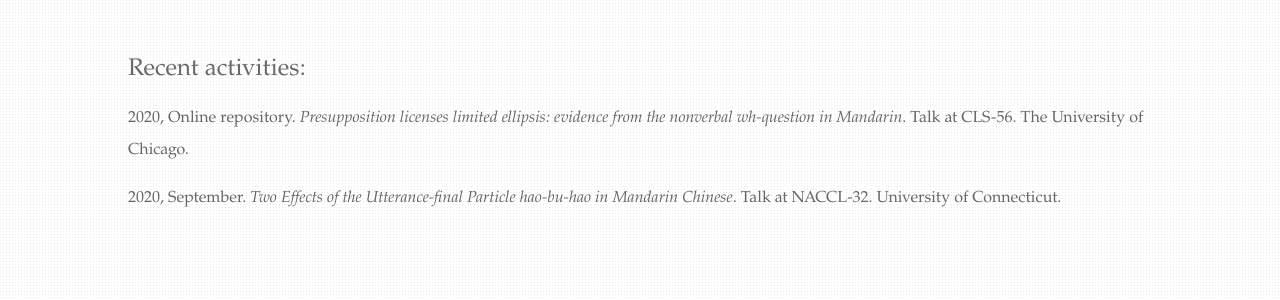
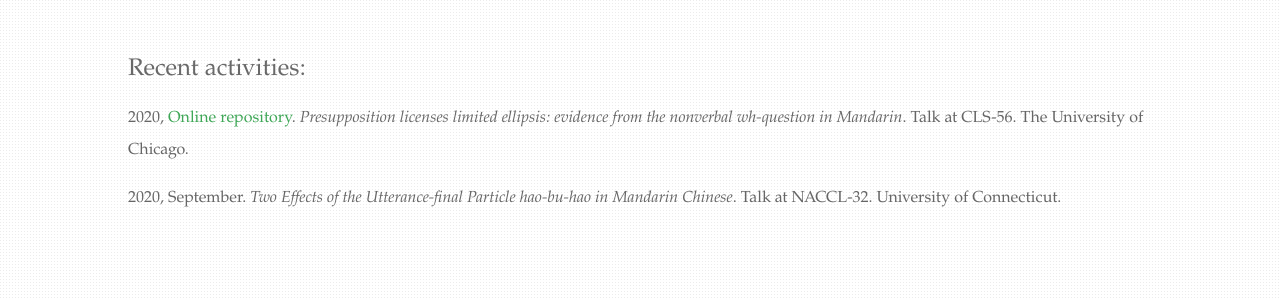
Before and after one commit to chaoyichen71/chaoyichen71.github.io, a Jekyll site: the page built from index.html, in a window 1280 px wide. Shown: the part 435-735 px from the top of the page. Built offline with Jekyll 4.4.1, drawn with Linux system fonts in a browser that asks for light colours; part of the change alters nothing that is shown.

```diff
--- a/index.html
+++ b/index.html
@@ -14,6 +14,6 @@ title: Chaoyi Chen (陈超逸)
 		</br>
 		<div class="blurb">
 			<h2>Recent activities:</h2>
-			<p>2020, Online repository. <i>Presupposition licenses limited ellipsis: evidence from the nonverbal wh-question in Mandarin</i>. Talk at CLS-56. The University of Chicago.</p>
+			<p>2020, <a href="http://chicagolinguisticsociety.org/public/CLS56-Digital-Repository.pdf">Online repository</a>. <i>Presupposition licenses limited ellipsis: evidence from the nonverbal wh-question in Mandarin</i>. Talk at CLS-56. The University of Chicago.</p>
 			<p>2020, September. <i>Two Effects of the Utterance-final Particle hao-bu-hao in Mandarin Chinese</i>. Talk at NACCL-32. University of Connecticut.</p>
 </div>
```
